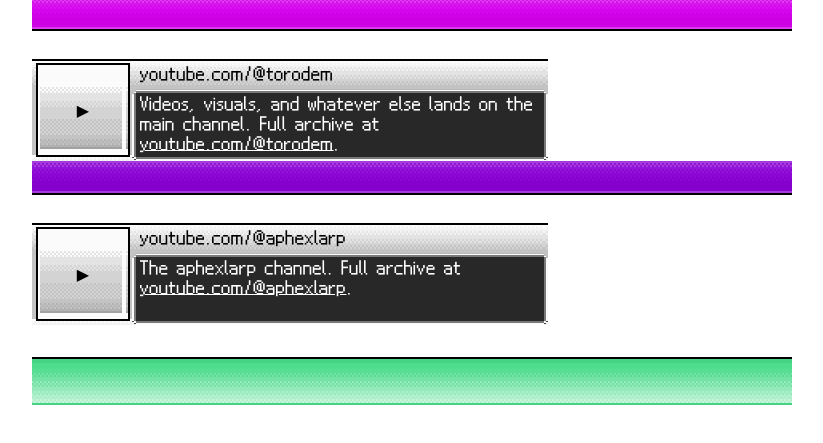
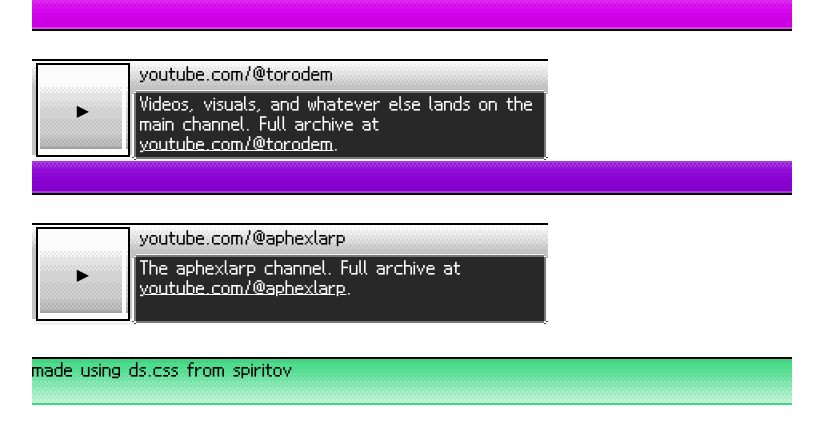
Before and after one commit to torodem64-prog/torodem-site, a plain HTML site: page index.html in a window 1280 px wide. Shown: the part 1333-1776 px from the top of the page, without its empty margins (228-1051 px from the left). Drawn offline with Linux system fonts and the light colour scheme.

Commit message:
Add files via upload

```diff
--- a/index.html
+++ b/index.html
@@ -293,7 +293,9 @@
   <!-- Same deal: swap VIDEO_ID_HERE for a real video/playlist ID -->
 </section>
 
-<div class="bar-lg-reverse bg-ds-theme-teal" style="margin-top: 32px;"></div>
+<div class="bar-lg-reverse bg-ds-theme-teal" style="margin-top: 32px;">
+<label> made using ds.css from spiritov</label>
+</div>
 
 </body>
 </html>
```
